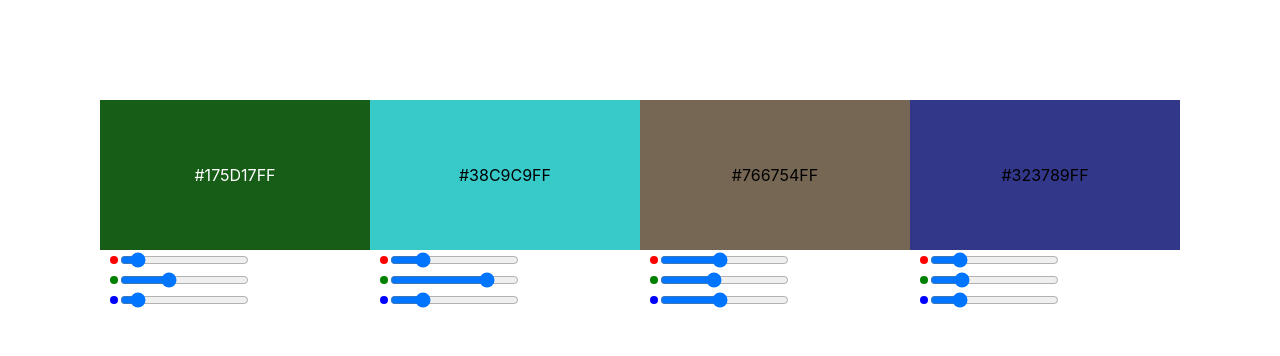
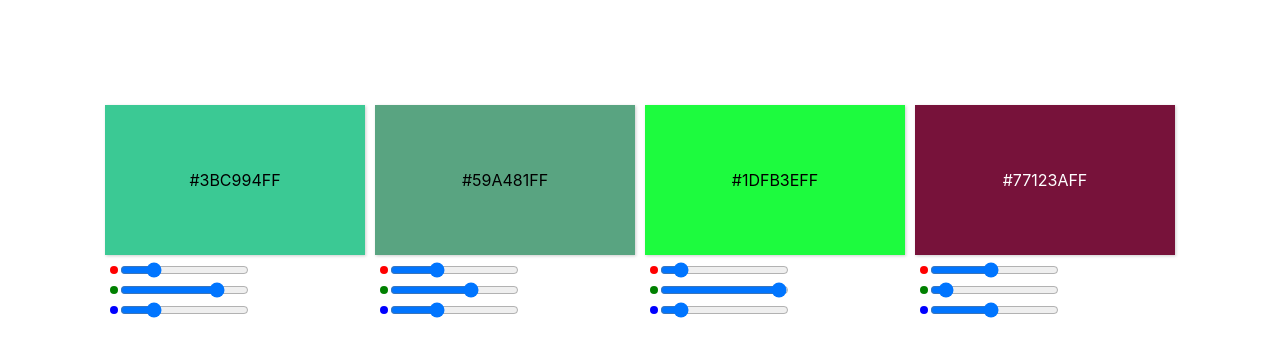
Before and after one commit to DigitalDaring/FunWithColors, a React (Create React App) app: page / in a window 1280 px wide. Shown: the top 356 px of the page. Built offline with nearby package versions, Linux system fonts and the light colour scheme.

Commit message:
Just moved state up a bit, might do that more maybe

```diff
--- a/src/components/color-square/color-square.module.scss
+++ b/src/components/color-square/color-square.module.scss
@@ -6,6 +6,8 @@ color-square {
   justify-content: center;
   flex-basis: 100%;
   height: 100%;
+  box-shadow: 1px 1px 3px rgba(0, 0, 0, 0.2);
+  margin: 5px;
 }
 
 .tiny-square {
--- a/src/components/color-square/color-square.tsx
+++ b/src/components/color-square/color-square.tsx
@@ -1,13 +1,21 @@
-import {useState, useEffect, useCallback, useMemo} from 'react';
 import './color-square.module.scss';
 import ColorSlider from '../color-slider';
 import TinySwatch from '../tiny-swatch';
+
+export type Hues = {
+  red: number;
+  green: number;
+  blue: number;
+  alpha: number;
+}
 
 type ColorSquareProps = {
   red: number;
   green: number;
   blue: number;
   alpha: number;
+  idx: number;
+  onChange: (_newColor: Hues, _idx: number) => void;
 }
 
 const RedDot = () => <TinySwatch color={'red'}/>
@@ -22,16 +30,14 @@ const getHexColor = (red: number, green: number, blue: number, alpha: number) =>
   return `#${hexR}${hexG}${hexB}${hexA}`;
 }
 
-const ColorSquare = ({red, green, blue, alpha}: ColorSquareProps) => {
-  const [rgba, setRgba] = useState({red, green, blue, alpha});
+const ColorSquare = ({red, green, blue, alpha, idx, onChange}: ColorSquareProps) => {
+  const hexColor = getHexColor(red, green, blue, alpha);
 
-  const hexColor = getHexColor(rgba.red, rgba.green, rgba.blue, rgba.alpha);
-
-  const onChange = (red: number, green: number, blue: number, alpha: number) => {
-    setRgba({red, green, blue, alpha});
+  const handleChange = (red: number, green: number, blue: number, alpha: number) => {
+    onChange({red, green, blue, alpha}, idx)
   }
 
-  const textColor = rgba.red + rgba.green + rgba.blue >= 200 ? '#000' : '#FFF';
+  const textColor = red + green + blue >= 300 ? '#000' : '#FFF';
   const styles: {[key: string]: string} = {};
   styles['--background-color'] = hexColor;
   styles['color'] = textColor;
@@ -39,9 +45,11 @@ const ColorSquare = ({red, green, blue, alpha}: ColorSquareProps) => {
   return <color-square-container>
     <color-square style={styles}>{hexColor.toUpperCase()}
     </color-square>
-    <ColorSlider indicator={<RedDot/>} level={red} onChange={(newRed) => onChange(newRed, rgba.green, rgba.blue, rgba.alpha)}/>
-    <ColorSlider indicator={<GreenDot/>} level={green} onChange={(newGreen) => onChange(rgba.red, newGreen, rgba.blue, rgba.alpha)}/>
-    <ColorSlider indicator={<BlueDot/>} level={red} onChange={(newBlue) => onChange(rgba.red, rgba.green, newBlue, rgba.alpha)}/>
+    <slider-array>
+      <ColorSlider indicator={<RedDot/>} level={red} onChange={(newRed) => handleChange(newRed, green, blue, alpha)}/>
+      <ColorSlider indicator={<GreenDot/>} level={green} onChange={(newGreen) => handleChange(red, newGreen, blue, alpha)}/>
+      <ColorSlider indicator={<BlueDot/>} level={red} onChange={(newBlue) => handleChange(red, green, newBlue, alpha)}/>
+    </slider-array>
     </color-square-container>
 };
 export default ColorSquare;
--- a/src/components/colors-array/colors-array.tsx
+++ b/src/components/colors-array/colors-array.tsx
@@ -1,27 +1,25 @@
+import { useState } from 'react';
 import ColorSquare from '../color-square';
 import './colors-array.module.scss';
-
-type generatedColor = {
-  r: number,
-  g: number,
-  b: number,
-  a: number
-};
+import {Hues} from '../color-square/color-square';
 
 const pickRandomHue = () => Math.floor(Math.random() * 256);
-const pickRandomColor = (): generatedColor => ({
-  r: pickRandomHue(),
-  g: pickRandomHue(),
-  b: pickRandomHue(),
-  a: 255
+const pickRandomColor = (): Hues => ({
+  red: pickRandomHue(),
+  green: pickRandomHue(),
+  blue: pickRandomHue(),
+  alpha: 255
 })
 
 const ColorsArray = () => {
-  const randomColors: Array<generatedColor> = [];
-  for(let i = 0; i < 4; i++) {
-    randomColors.push(pickRandomColor())
-  }
-  const squares = randomColors.map(c => <ColorSquare red={c.r} green={c.g} blue={c.b} alpha={c.a}/>);
+  const [colors, setColors] = useState<Array<Hues>>([0,1,2,3].map(() => pickRandomColor()));
+  const handleChange = (newHues: Hues, idx: number) => {
+    const newColors = [...colors];
+    newColors[idx] = newHues;
+    setColors(newColors);
+    console.log(newHues);
+  };
+  const squares = colors.map((c, idx) => <ColorSquare key={idx} idx={idx} red={c.red} green={c.green} blue={c.blue} alpha={c.alpha} onChange={handleChange}/>);
   return <colors-array>
     {squares}
   </colors-array>
--- a/src/index.tsx
+++ b/src/index.tsx
@@ -13,6 +13,7 @@ declare global {
       'color-slider': React.DetailedHTMLProps<React.HTMLAttributes<HTMLElement>, HTMLElement>;
       'color-square-container': React.DetailedHTMLProps<React.HTMLAttributes<HTMLElement>, HTMLElement>;
       'tiny-swatch': React.DetailedHTMLProps<React.HTMLAttributes<HTMLElement>, HTMLElement>;
+      'slider-array': React.DetailedHTMLProps<React.HTMLAttributes<HTMLElement>, HTMLElement>;
     }
   }
 }
```
